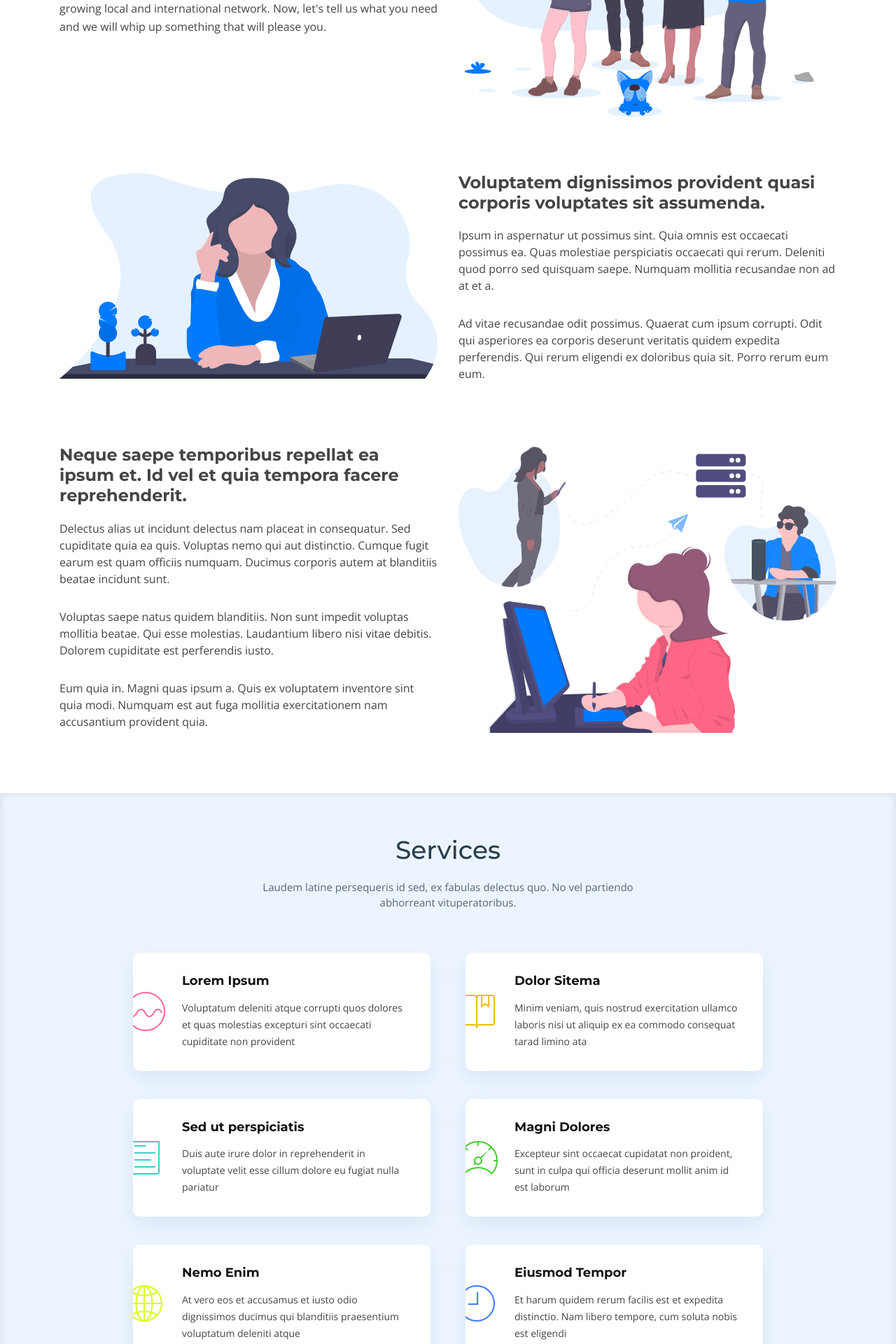
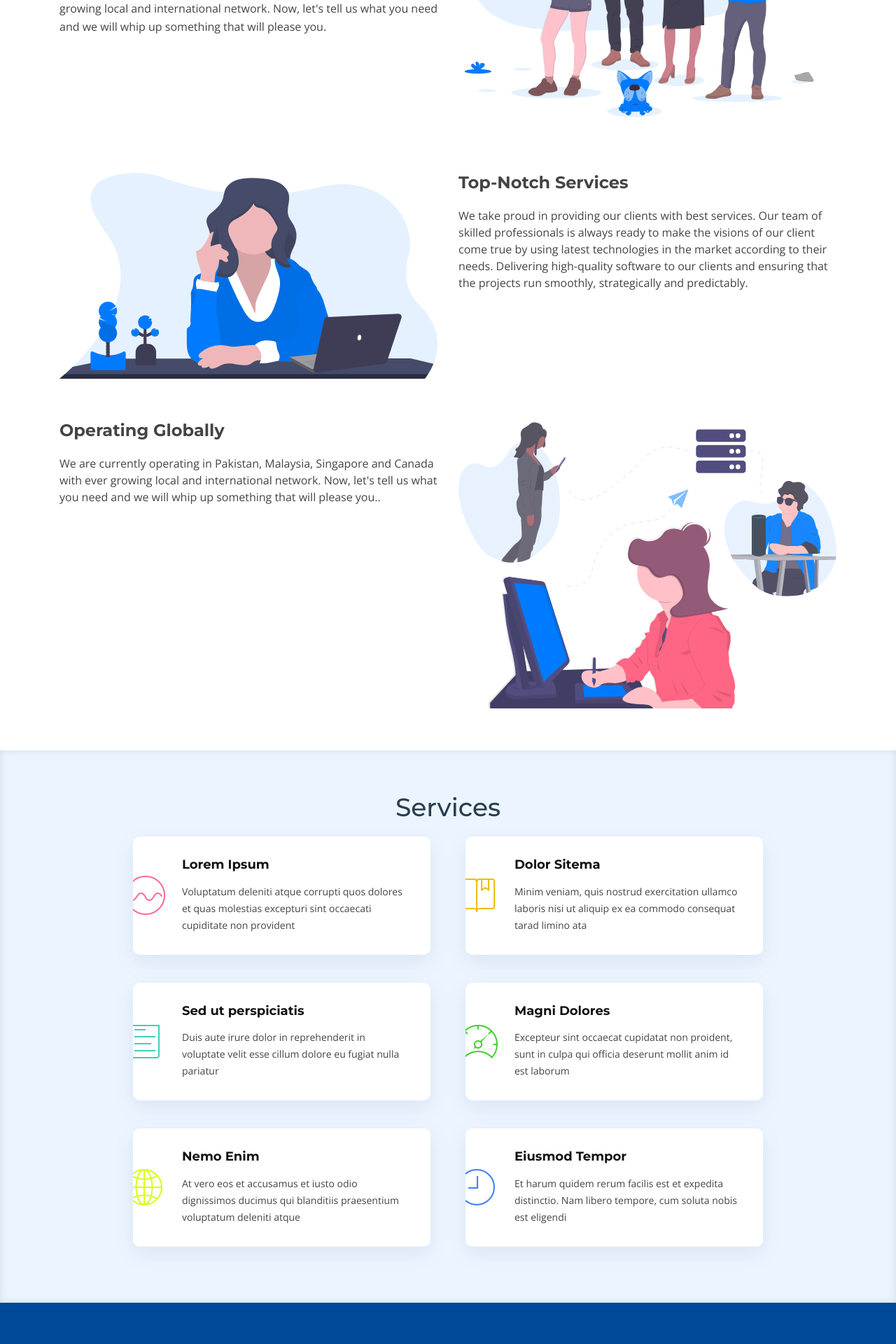
Before and after one commit to calmconquerer/techfurq, a Django app: page / in a window 1280 px wide. Shown: the part 1101-3021 px from the top of the page at 70% size. Run offline with Django 3.2, Linux system fonts and the light colour scheme; data comes from the database, SQL or seed files in the repository; some libraries are stand-ins or nearby versions; some web fonts are replaced.

Commit message:
Made services heading models

```diff
--- a/techfurq/portfolio/models.py
+++ b/techfurq/portfolio/models.py
@@ -2,24 +2,56 @@ from django.db import models
 
 
 class AboutUsQuote(models.Model):
-    content = models.TextField(null=True, blank=True, max_length=100)
+    content = models.CharField(null=True, max_length=100)
 
 
 class AboutUs(models.Model):
-    content = models.TextField(null=True, blank=True, max_length=2000)
+    content = models.TextField(null=True, max_length=2000)
 
 
 class AboutUsSectionOneHeading(models.Model):
-    content = models.TextField(null=True, blank=True, max_length=200)
+    heading = models.CharField(null=True, max_length=200)
 
 
 class AboutUsSectionTwoHeading(models.Model):
-    content = models.TextField(null=True, blank=True, max_length=200)
+    heading = models.CharField(null=True, max_length=200)
 
 
 class AboutUsSectionOne(models.Model):
-    content = models.TextField(null=True, blank=True, max_length=2000)
+    content = models.TextField(null=True, max_length=2000)
 
 
 class AboutUsSectionTwo(models.Model):
-    content = models.TextField(null=True, blank=True, max_length=2000)
+    content = models.TextField(null=True, max_length=2000)
+
+
+class ServiceOneHeading(models.Model):
+    heading = models.CharField(null=True, max_length=200)
+
+
+class ServiceTwoHeading(models.Model):
+    heading = models.CharField(null=True, max_length=200)
+
+
+class ServiceThreeHeading(models.Model):
+    heading = models.CharField(null=True, max_length=200)
+
+
+class ServiceFourHeading(models.Model):
+    heading = models.CharField(null=True, max_length=200)
+
+
+class ServiceFiveHeading(models.Model):
+    heading = models.CharField(null=True, max_length=200)
+
+
+class ServiceSixHeading(models.Model):
+    heading = models.CharField(null=True, max_length=200)
+
+
+class ServiceSevenHeading(models.Model):
+    heading = models.CharField(null=True, max_length=200)
+
+
+class ServiceEightHeading(models.Model):
+    heading = models.CharField(null=True, max_length=200)
--- a/techfurq/portfolio/templates/portfolio/index.html
+++ b/techfurq/portfolio/templates/portfolio/index.html
@@ -160,13 +160,15 @@
             <img src="{% static 'portfolio/img/about-extra-1.svg' %}" class="img-fluid" alt="">
           </div>
           <div class="col-lg-6 wow fadeInUp pt-5 pt-lg-0">
-            <h4>Voluptatem dignissimos provident quasi corporis voluptates sit assumenda.</h4>
+            {% for heading in about_us_section_one_heading %}
+            <h4>{{ heading.heading }}</h4>
+            {% endfor %}
+
+            {% for content in about_us_section_one %}
             <p>
-              Ipsum in aspernatur ut possimus sint. Quia omnis est occaecati possimus ea. Quas molestiae perspiciatis occaecati qui rerum. Deleniti quod porro sed quisquam saepe. Numquam mollitia recusandae non ad at et a.
+              {{ content.content }}
             </p>
-            <p>
-              Ad vitae recusandae odit possimus. Quaerat cum ipsum corrupti. Odit qui asperiores ea corporis deserunt veritatis quidem expedita perferendis. Qui rerum eligendi ex doloribus quia sit. Porro rerum eum eum.
-            </p>
+            {% endfor %}
           </div>
         </div>
 
@@ -176,16 +178,15 @@
           </div>
 
           <div class="col-lg-6 wow fadeInUp pt-4 pt-lg-0 order-2 order-lg-1">
-            <h4>Neque saepe temporibus repellat ea ipsum et. Id vel et quia tempora facere reprehenderit.</h4>
+            {% for heading in about_us_section_two_heading %}
+            <h4>{{ heading.heading }}</h4>
+            {% endfor %}
+
+            {% for content in about_us_section_two %}
             <p>
-             Delectus alias ut incidunt delectus nam placeat in consequatur. Sed cupiditate quia ea quis. Voluptas nemo qui aut distinctio. Cumque fugit earum est quam officiis numquam. Ducimus corporis autem at blanditiis beatae incidunt sunt.
+             {{ content.content }}
             </p>
-            <p>
-              Voluptas saepe natus quidem blanditiis. Non sunt impedit voluptas mollitia beatae. Qui esse molestias. Laudantium libero nisi vitae debitis. Dolorem cupiditate est perferendis iusto.
-            </p>
-            <p>
-              Eum quia in. Magni quas ipsum a. Quis ex voluptatem inventore sint quia modi. Numquam est aut fuga mollitia exercitationem nam accusantium provident quia.
-            </p>
+            {% endfor %}
           </div>
 
         </div>
@@ -201,7 +202,6 @@
 
         <header class="section-header">
           <h3>Services</h3>
-          <p>Laudem latine persequeris id sed, ex fabulas delectus quo. No vel partiendo abhorreant vituperatoribus.</p>
         </header>
 
         <div class="row">
--- a/techfurq/portfolio/views.py
+++ b/techfurq/portfolio/views.py
@@ -1,6 +1,8 @@
 from django.shortcuts import render
 from .models import AboutUsQuote, AboutUs, AboutUsSectionOne, \
-                    AboutUsSectionOneHeading, AboutUsSectionTwo, AboutUsSectionTwoHeading
+                    AboutUsSectionOneHeading, AboutUsSectionTwo, AboutUsSectionTwoHeading, ServiceEightHeading, \
+                    ServiceThreeHeading, ServiceFiveHeading, ServiceFourHeading, ServiceTwoHeading, ServiceOneHeading, \
+                    ServiceSevenHeading, ServiceSixHeading
 
 
 def home(request):
@@ -10,6 +12,7 @@ def home(request):
     about_us_section_two_heading = AboutUsSectionTwoHeading.objects.all()
     about_us_section_one = AboutUsSectionOne.objects.all()
     about_us_section_two = AboutUsSectionTwo.objects.all()
+    service_one_heading = ServiceOneHeading.objects.all()
     return render(request, 'portfolio/index.html', {'about_us_quotes': about_us_quotes,
                                                     'about_us': about_us,
                                                     'about_us_section_one_heading': about_us_section_one_heading,
```
Also changed, not shown: techfurq/portfolio/admin.py (+10 -1 lines), techfurq/db.sqlite3, techfurq/portfolio/migrations/0003_auto_20190722_2308.py (added), techfurq/portfolio/migrations/0004_auto_20190722_2318.py (added).
